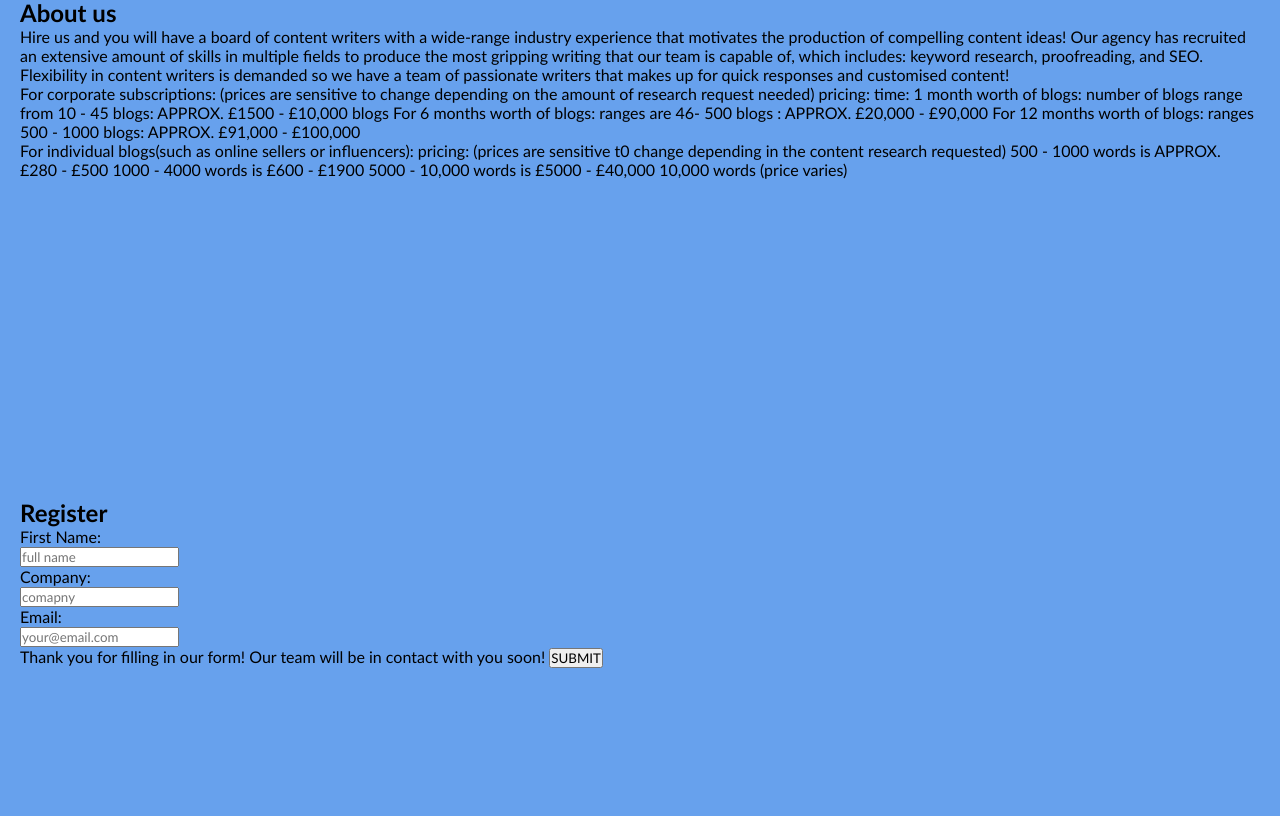
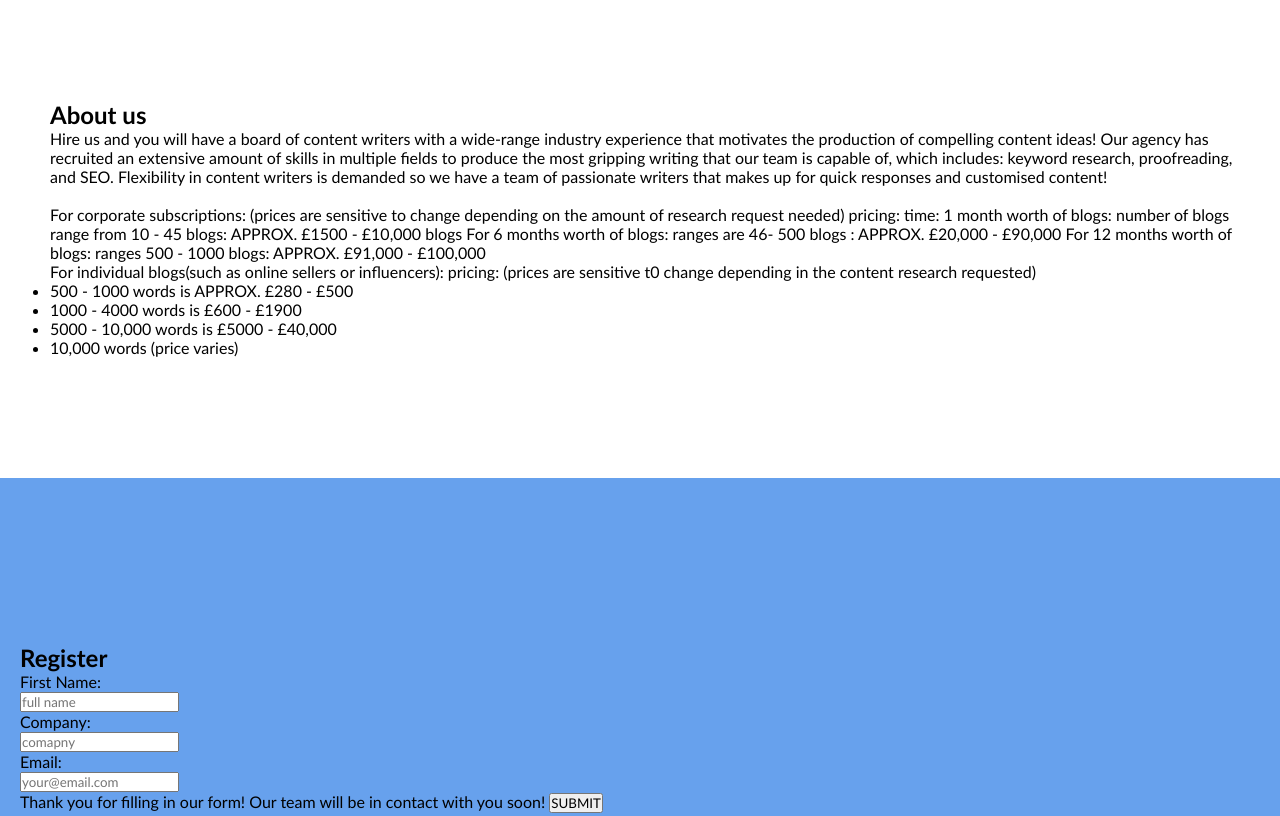
Before and after one commit to Rawa-spec/Writer-s_corner, a plain HTML site: page index.html in a window 1280 px wide. Shown: the part 602-1418 px from the top of the page. Drawn offline with Linux system fonts and the light colour scheme.

Commit message:
ccomplete about section

```diff
--- a/css/style.css
+++ b/css/style.css
@@ -31,17 +31,17 @@ title{
     font-style: normal;
     margin-right: 100px;
 }
-ul {
+header ul {
     display: flex;
     float: right;
     flex-wrap: wrap;
 }
-li {
+header li {
     list-style: none;
     margin-left: 10px;
     margin-right: 10px;
 }
-li > a{
+header li > a{
     text-decoration: none;
     color: white;
 }
@@ -92,6 +92,9 @@ article {
 .section {
     min-height: 500px;
     padding: 20px;
+    display: flex;
+    flex-direction: column;
+    justify-content: center;
 }
 
 .section a {
@@ -107,10 +110,16 @@ article {
     text-align: left;
     color: white;
     text-shadow: 10px;
-    display: flex;
+    /* display: flex;
     flex-direction: column;
-    justify-content: center;
-    min-height: 500px;
-    padding: 20px;
+    justify-content: center; */
     background-image: url(https://images.pexels.com/photos/1448709/pexels-photo-1448709.jpeg?auto=compress&cs=tinysrgb&w=1260&h=750&dpr=2);
 }
+
+.section-2 {
+    text-align: left;
+    color: white;
+    background: white;
+    color: black;
+    padding-left: 50px;
+}
--- a/index.html
+++ b/index.html
@@ -66,7 +66,7 @@
             capable of, which includes: keyword research, proofreading, and SEO.
             Flexibility in content writers is demanded so we have a team of passionate writers that makes up for quick responses
             and customised content!</p>
-
+            <br>
             <p> For corporate subscriptions:
                 (prices are sensitive to change depending on the amount of research request needed)
                 pricing: time: 1 month worth of blogs: number of blogs range from 10 - 45 blogs:  APPROX. £1500 - £10,000
@@ -75,10 +75,13 @@
 
                 <p> For individual blogs(such as online sellers or influencers):
                     pricing: (prices are sensitive t0 change depending in the content research requested)
-                    500 - 1000 words is APPROX. £280 - £500
-                    1000 - 4000 words is £600 - £1900
-                    5000 - 10,000 words is £5000 - £40,000
-                    10,000 words (price varies)</p>
+                    </p>
+                <ul>
+                    <li>500 - 1000 words is APPROX. £280 - £500 </li>
+                    <li>1000 - 4000 words is £600 - £1900</li>
+                    <li> 5000 - 10,000 words is £5000 - £40,000</li>
+                    <li>  10,000 words (price varies)</li>
+                </ul>
     </article>
 
 
```
